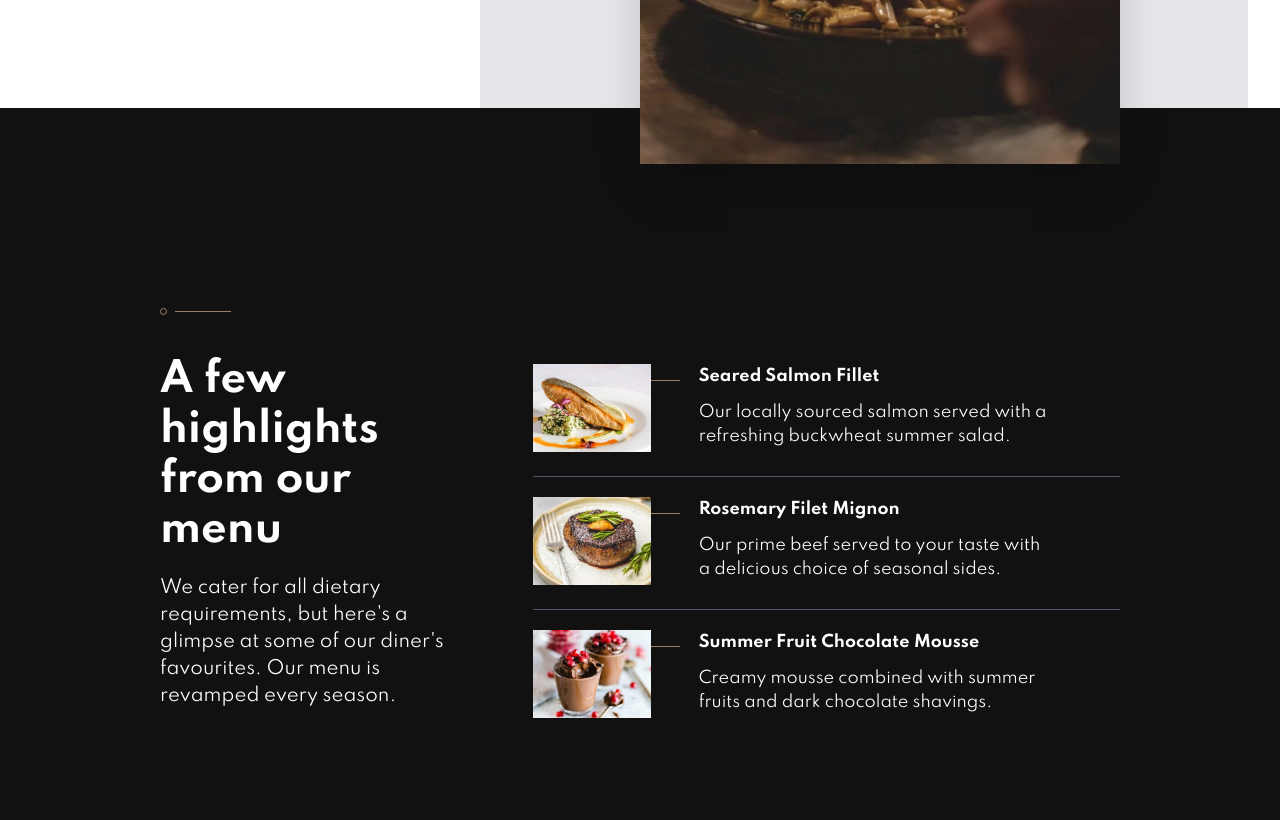
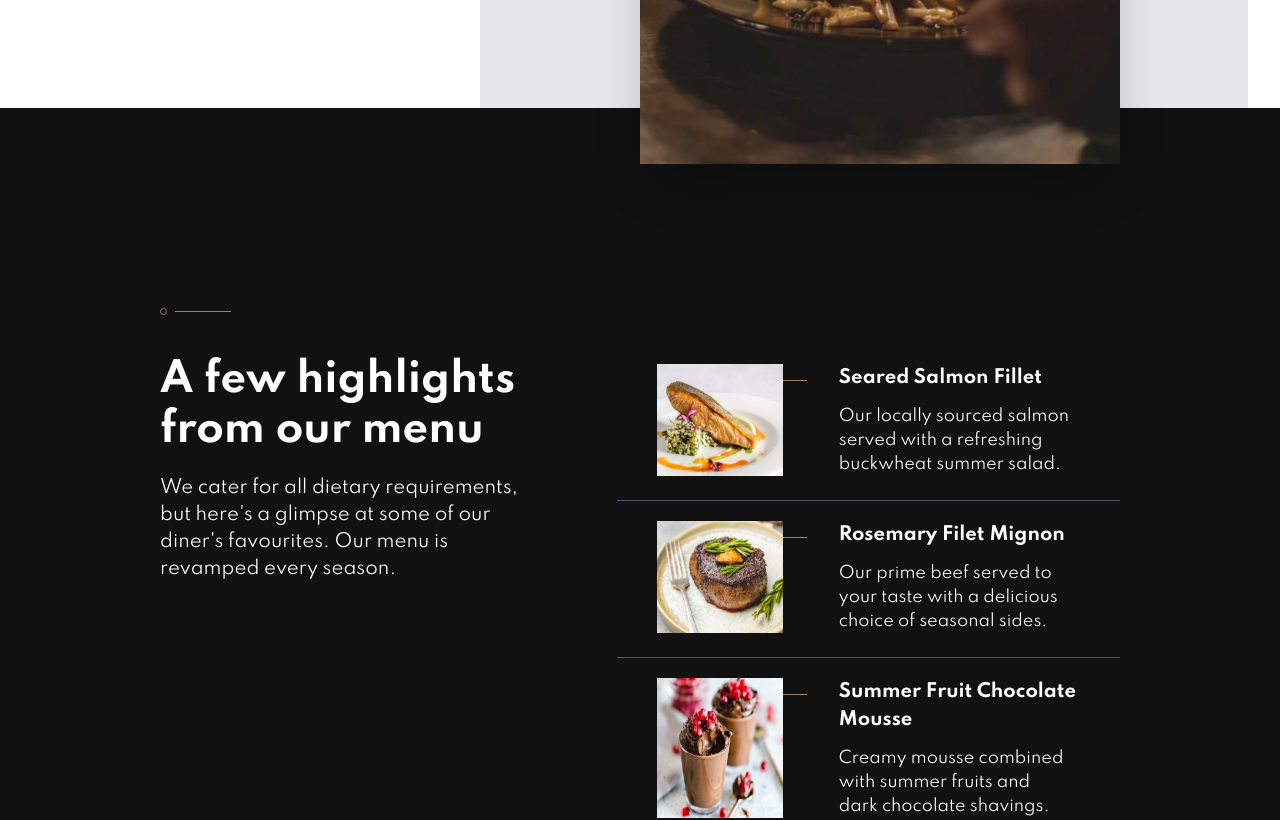
Before and after one commit to tzoltan31/dine-restaurant-website, a React (Create React App) app: page / in a window 1280 px wide. Shown: the part 1968-2788 px from the top of the page. Built offline with nearby package versions, Linux system fonts and the light colour scheme.

Commit message:
cleaning up code

```diff
--- a/src/Components/MenuHighlight.tsx
+++ b/src/Components/MenuHighlight.tsx
@@ -9,22 +9,22 @@ interface Props {
 
 const MenuHighlight: React.FC<Props> = (props) => {
   return (
-    <>
-      <li className="md:relative md:flex-row flex flex-col mb-6">
+    <div className="md:flex-shrink-0 md:relative md:flex-row flex flex-col mb-6">
       {/* brown line */}
-        <div className="hidden md:block absolute top-4 bg-primary-beaver h-01 w-1/4"></div>
+      <div className="hidden md:block absolute xl:left-16 left-9 top-4 bg-primary-beaver h-01 w-1/4"></div>
       <img
         src={props.pics}
         alt={props.alt}
-          className="lg:flex-shrink-0 md:z-10 md:w-1/5 md:mr-12 md:mb-0 mb-7"
+        className="lg:flex-shrink-0 md:z-10 xl:ml-10 lg:w-1/4 md:w-1/4 md:mr-8 md:mb-0 mb-7"
       />
       {/* title + desc container*/}
-        <div className="flex flex-col md:items-start items-center">
-          <h3 className="mb-3 text-base">{props.title}</h3>
+      <div className="flex flex-col xl:ml-6 lg:w-full md:items-start items-center">
+        <h3 className="mb-3 lg:text-lg text-base md:text-left">
+          {props.title}
+        </h3>
         <p className="md:text-left md:text-base w-5/6">{props.desc}</p>
       </div>
-      </li>
-    </>
+    </div>
   );
 };
 
--- a/src/Components/Reservation.tsx
+++ b/src/Components/Reservation.tsx
@@ -1,8 +1,6 @@
 import React from "react";
 import Header from "./Header";
-// import { useState, useEffect } from "react";
 import useForm from "./useForm";
-// import { validate } from "./validate";
 
 export const Reservation: React.FC = () => {
   const {
--- a/src/Components/Secondary.tsx
+++ b/src/Components/Secondary.tsx
@@ -4,9 +4,9 @@ import MenuHighlight from "./MenuHighlight";
 
 const Secondary: React.FC = () => {
   return (
-    <section className="xl:px-40 lg:pt-48 lg:px-32 lg:flex-row lg:-mt-20 md:pb-14 md:px-24 md:pt-20 bg-primary-black text-white flex flex-col px-6 text-center pt-12">
-      {/* headin + p */}
-      <div className="lg:w-1/3 lg:text-left mb-14">
+    <section className="xl:px-40 lg:pt-48 lg:pl-32 lg:flex-row lg:-mt-20 md:pb-14 md:px-24 md:pt-20 bg-primary-black text-white flex flex-col px-6 text-center pt-12">
+      {/* heading + p */}
+      <div className="lg:w-1/2 lg:text-left mb-14">
         <PatternDivide></PatternDivide>
         <h2 className="lg:mx-0 md:mx-24 pt-4 mb-5">
           A few highlights from our menu
@@ -17,7 +17,7 @@ const Secondary: React.FC = () => {
         </p>
       </div>
       {/* pics + title/desc container */}
-      <ul className="lg:pt-16 lg:ml-20 lg:w-2/3 flex flex-col">
+      <section className="lg:pt-16 lg:ml-20 lg:w-2/3 flex flex-col">
         <MenuHighlight
           title="Seared Salmon Fillet"
           alt="salmon"
@@ -38,7 +38,7 @@ const Secondary: React.FC = () => {
           pics="/images/homepage/chocolate-mobile.jpg"
           desc="Creamy mousse combined with summer fruits and dark chocolate shavings."
         ></MenuHighlight>
-      </ul>
+      </section>
     </section>
   );
 };
--- a/src/Components/validate.tsx
+++ /dev/null
@@ -1,28 +0,0 @@
-// type Value = {
-//   name: string;
-//   email: string;
-//   month: number | null | undefined;
-// };
-
-import { Data } from "./useForm";
-
-type Errors = {
-  name?: string;
-  email?: string;
-  month?: string;
-};
-
-export const validate = (value: Data) => {
-  let errors: Errors = {};
-  if (!value.name) {
-    errors.name = "This field is required";
-  }
-  if (!value.email) {
-    errors.email = "This field is required";
-  }
-
-  if (!value.month || value.month > 12 || value.month < 0) {
-    errors.month = "error";
-  }
-  return errors;
-};
--- a/src/index.css
+++ b/src/index.css
@@ -34,42 +34,41 @@
     @apply text-sm;
     @apply leading-6;
   }
+
+  /* minwidth 768px rules */
   @screen md {
     p {
       @apply text-lg;
     }
-  }
-  @screen md {
     h2 {
       @apply text-4xl;
       @apply leading-normal;
     }
   }
+  /* minwidth 1024px rules */
   @screen lg {
     h2 {
       @apply text-4xl;
       @apply leading-tight;
     }
-  }
 
-  @screen lg {
     h1 {
       @apply text-5xl;
       @apply leading-tight;
     }
   }
-
+  /* minwidth 1280px rules */
   @screen xl {
     h1 {
       @apply text-6xl;
       @apply leading-tight;
     }
-  }
-
-  @screen xl {
     h2 {
       @apply text-45xl;
       @apply leading-tight;
     }
+    h3 {
+      @apply text-lg;
+    }
   }
 }
--- a/src/index.tsx
+++ b/src/index.tsx
@@ -3,9 +3,4 @@ import ReactDOM from "react-dom";
 import "./index.css";
 import App from "./App";
 
-ReactDOM.render(
-  <React.StrictMode>
-    <App />
-  </React.StrictMode>,
-  document.getElementById("root")
-);
+ReactDOM.render(<App />, document.getElementById("root"));
```
Also changed, not shown: src/Components/useForm.tsx (+1 -7 lines). Lines whose indentation alone changed are shown as unchanged.
